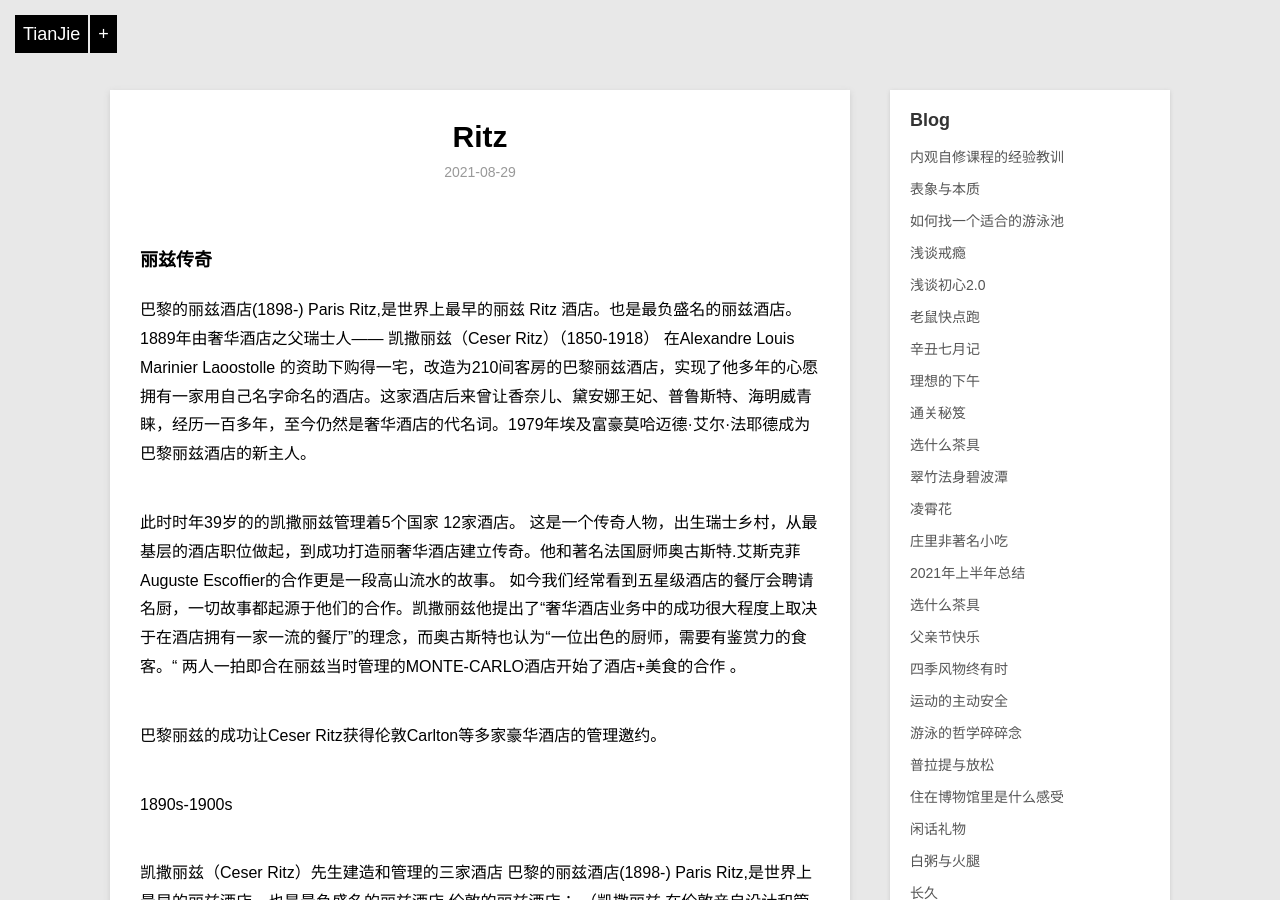
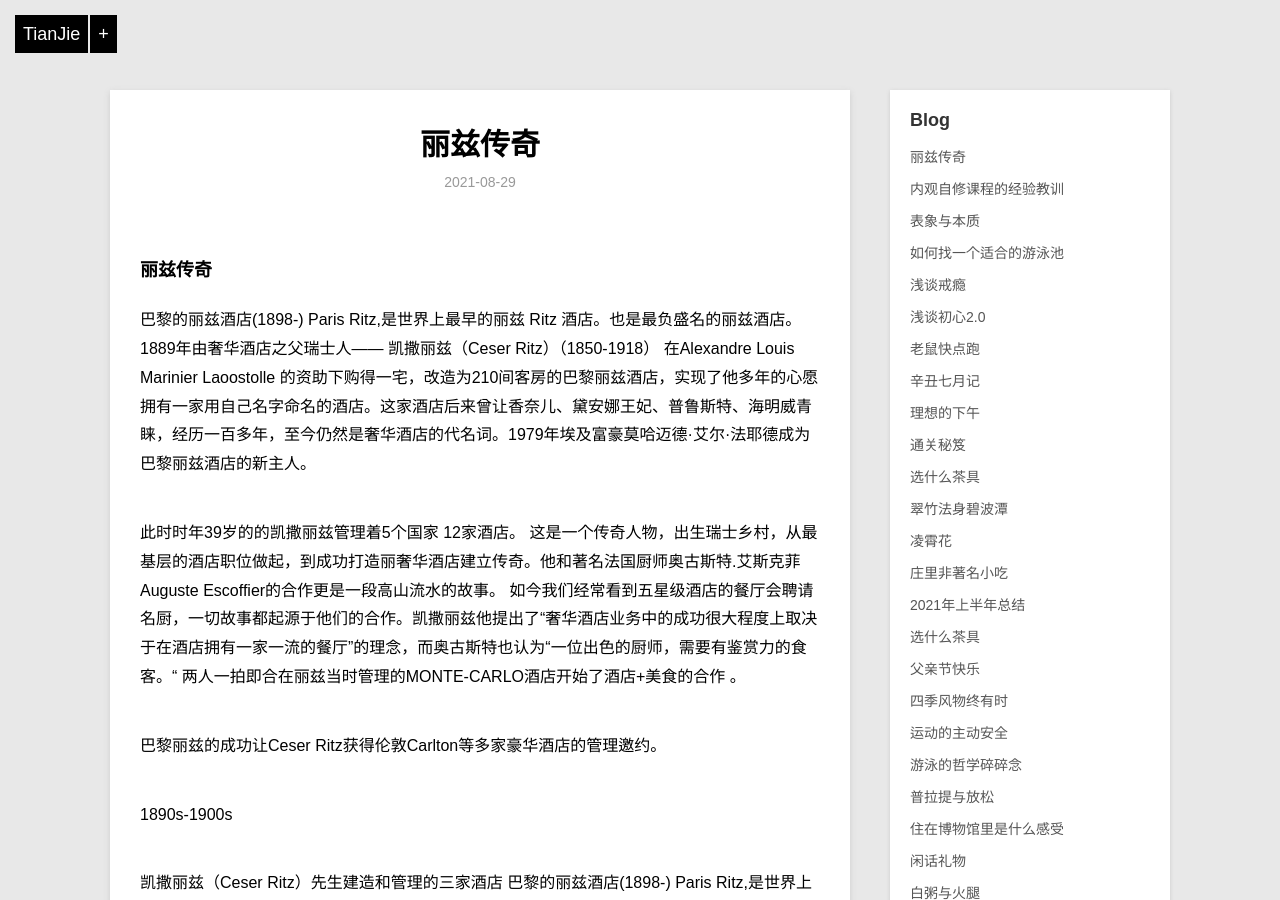
Before and after one commit to violettianjie/violettianjie.github.io, a Jekyll site: the page built from _posts/blog/2021-08-29-ritz.md, in a window 1280 px wide and 900 px high. Built offline with Jekyll 4.4.1, drawn with Linux system fonts in a browser that asks for light colours; our own code applies the rules of GitHub Pages for plain Markdown files.

Commit message:
Update 2021-08-29-ritz.md

```diff
--- a/_posts/blog/2021-08-29-ritz.md
+++ b/_posts/blog/2021-08-29-ritz.md
@@ -1,4 +1,9 @@
-
+---
+layout: post
+title: " 丽兹传奇 "
+description: "奢华酒店"
+category: blog
+---
 
 
 ### 丽兹传奇
```
